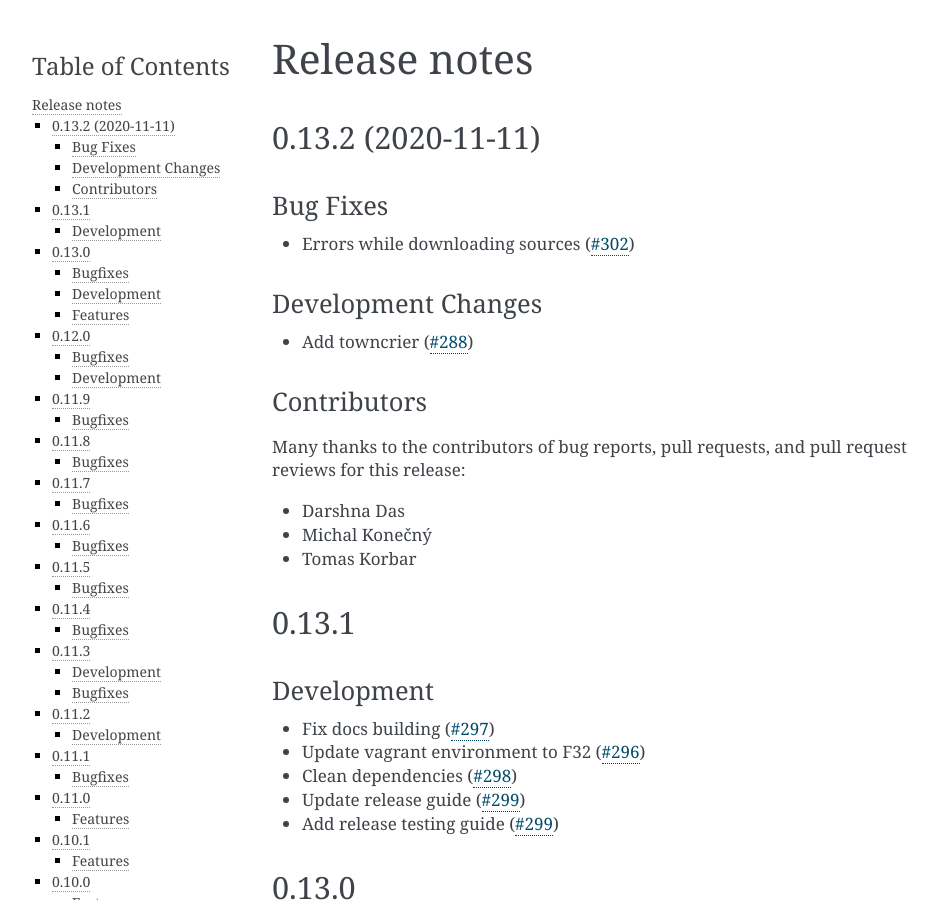
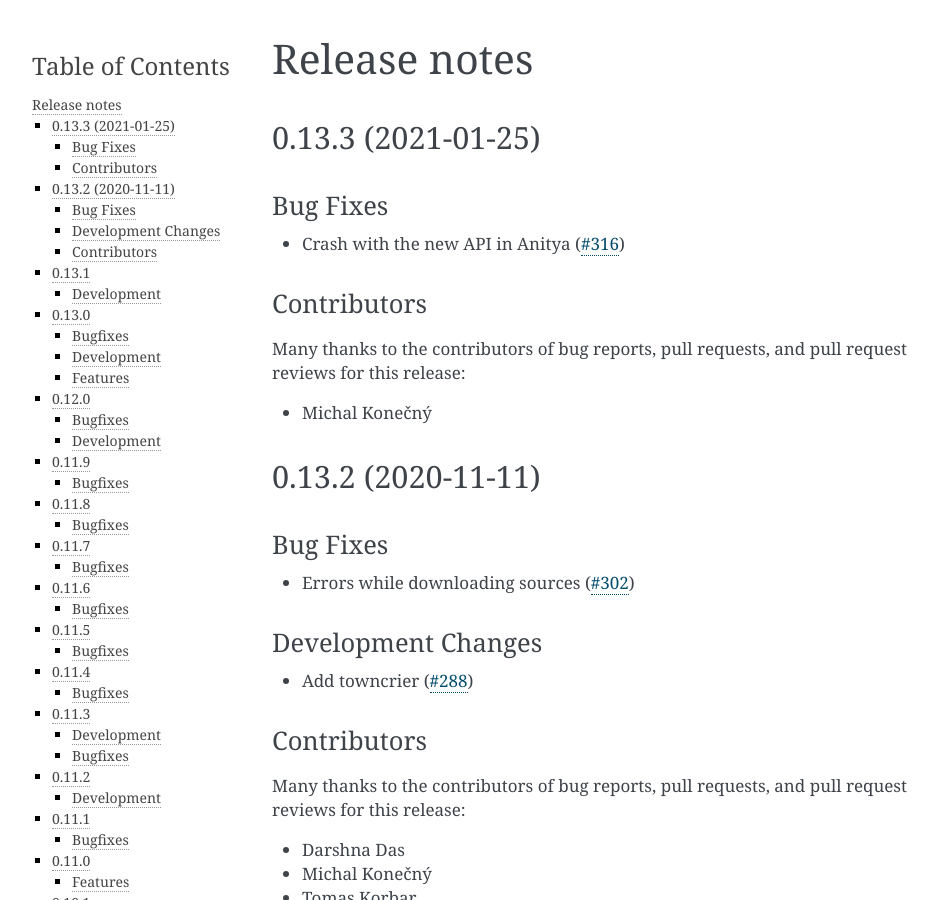
Before and after one commit to fedora-infra/the-new-hotness, a Sphinx documentation site: the page built from docs/release-notes.rst, in a window 1280 px wide and 900 px high. Shown: the whole window, without its empty margins (148-1086 px from the left). Built offline with Sphinx 7.4.7, drawn with Linux system fonts in a browser that asks for light colours.

Commit message:
the-new-hotness 0.13.3
Signed-off-by: Michal Konečný <mkonecny@redhat.com>

```diff
--- a/docs/release-notes.rst
+++ b/docs/release-notes.rst
@@ -3,6 +3,24 @@
 =============
 
 .. towncrier release notes start
+
+0.13.3 (2021-01-25)
+===================
+
+Bug Fixes
+---------
+
+* Crash with the new API in Anitya
+  (`#316 <https://github.com/fedora-infra/the-mew-hotness/issues/316>`_)
+
+
+Contributors
+------------
+Many thanks to the contributors of bug reports, pull requests, and pull request
+reviews for this release:
+
+* Michal Konečný
+
 
 0.13.2 (2020-11-11)
 ===================
--- a/hotness/__init__.py
+++ b/hotness/__init__.py
@@ -6,4 +6,4 @@
 
 __author__ = "Red Hat, Inc. and others"
 __license__ = "LGPLv2+"
-__version__ = "0.13.2"
+__version__ = "0.13.3"
```
Also changed, not shown: 1 other file.
